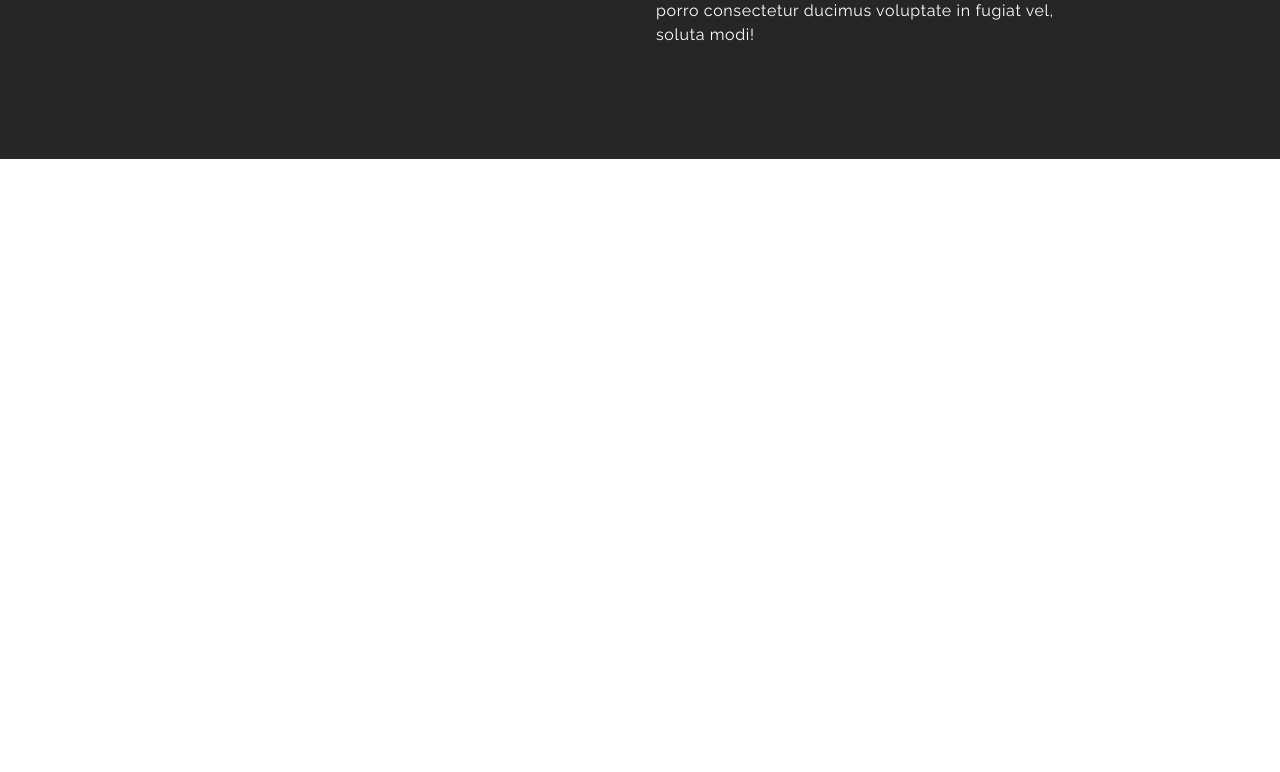
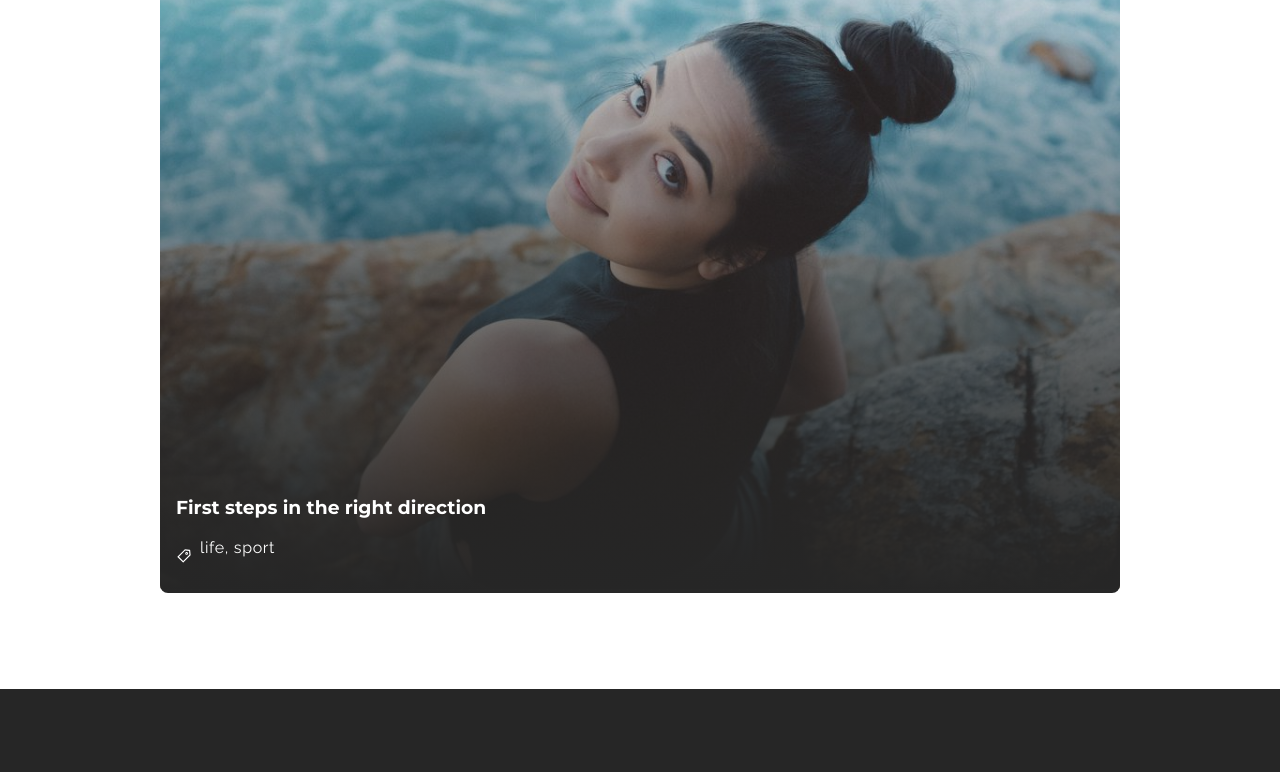
Before and after one commit to Ouzx/ozxkdev, a Next.js app: page /post in a window 1280 px wide. Shown: the part 1667-2439 px from the top of the page. Before the commit the page ends 1826 px from the top, so only its background shows below. Built offline with nearby package versions, Linux system fonts and the light colour scheme.

Commit message:
mini card module

```diff
--- /dev/null
+++ b/src/app/post/Components/Related/Card/Card.module.scss
@@ -0,0 +1,63 @@
+@use "../../../../rounded.scss" as *;
+
+.card {
+  display: grid;
+  grid-template-areas: "stack";
+  color: white;
+  @extend %xl;
+  .img_wrapper {
+    grid-area: stack;
+    width: 100%;
+    height: 100%;
+    position: relative;
+    z-index: -1;
+
+    &::after {
+      content: "";
+      position: absolute;
+      left: 0;
+      top: 0;
+      width: 100%;
+      height: 100%;
+      background: rgb(38, 38, 38);
+      background: linear-gradient(
+        360deg,
+        rgba(38, 38, 38, 1) 0%,
+        rgba(255, 255, 255, 0) 100%
+      );
+    }
+  }
+
+  .img {
+    object-fit: cover;
+    width: 100%;
+    height: auto;
+  }
+
+  .info_wrapper {
+    grid-area: stack;
+    margin-top: auto;
+    // margin-bottom: 1rem;
+  }
+
+  h3 {
+    margin-bottom: 1rem;
+    text-indent: 1rem;
+  }
+
+  .category_wrapper {
+    display: flex;
+    padding-left: 1rem;
+    align-items: center;
+
+    margin-bottom: 1rem;
+  }
+
+  .icon {
+    margin-right: 0.5rem;
+  }
+
+  p {
+    color: #fff;
+  }
+}
--- /dev/null
+++ b/src/app/post/Components/Related/Card/Card.tsx
@@ -0,0 +1,27 @@
+import React from "react";
+import styles from "./Card.module.scss";
+import Image from "next/image";
+import Link from "next/link";
+import { AiOutlineTag } from "react-icons/ai";
+import card from "@/assets/card.jpg";
+
+const Card = () => {
+  return (
+    <Link href={"/post"}>
+      <div className={styles.card}>
+        <div className={styles.img_wrapper}>
+          <Image className={styles.img} src={card} alt="card" />
+        </div>
+        <div className={styles.info_wrapper}>
+          <h3>First steps in the right direction</h3>
+          <div className={styles.category_wrapper}>
+            <AiOutlineTag className={styles.icon} />
+            <p>life, sport</p>
+          </div>
+        </div>
+      </div>
+    </Link>
+  );
+};
+
+export default Card;
--- /dev/null
+++ b/src/app/post/Components/Related/Related.tsx
@@ -0,0 +1,12 @@
+import React from "react";
+import Card from "./Card/Card";
+import styles from "./Related.module.scss";
+const Related = () => {
+  return (
+    <div className={styles.related}>
+      <Card />
+    </div>
+  );
+};
+
+export default Related;
--- a/src/app/post/page.tsx
+++ b/src/app/post/page.tsx
@@ -3,6 +3,7 @@ import styles from "./page.module.scss";
 import Image from "next/image";
 import Tags from "./Components/Tags/Tags";
 import postImage from "../../assets/post.jpg";
+import Related from "./Components/Related/Related";
 const page = () => {
   return (
     <div className={styles.post}>
@@ -44,6 +45,10 @@ const page = () => {
 
       <h2>Tags</h2>
       <Tags />
+      <div className={styles.seperator} />
+
+      <h2>Related</h2>
+      <Related />
     </div>
   );
 };
```
Also changed, not shown: src/app/post/Components/Related/Related.module.scss (added), src/assets/card.jpg (added).
